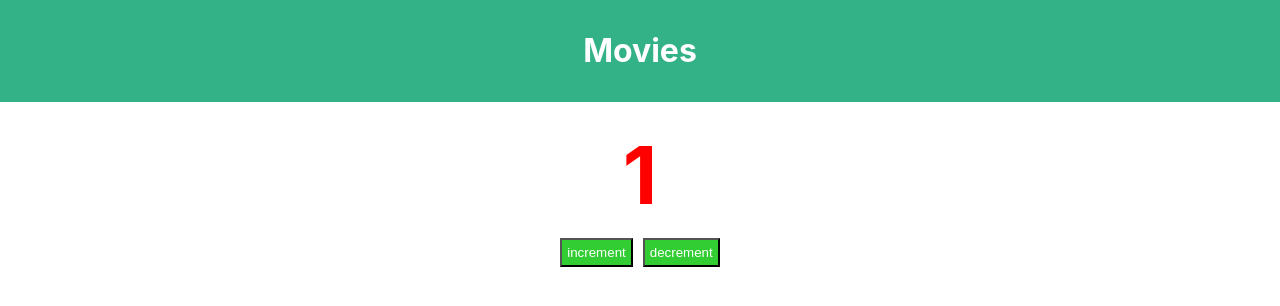
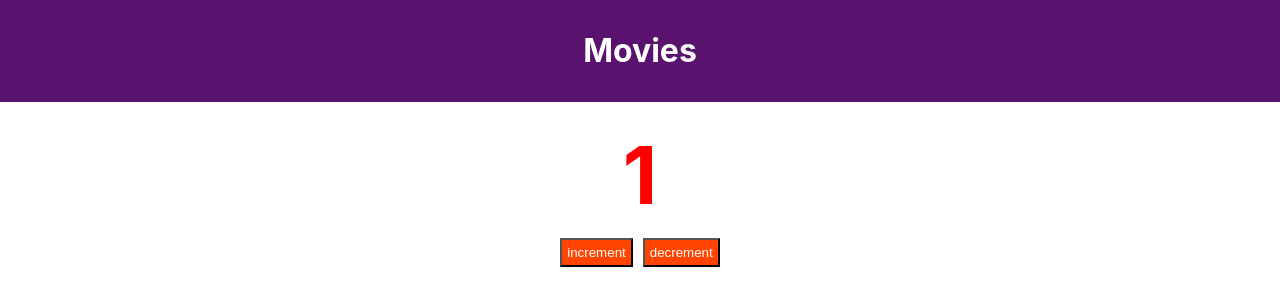
Before and after one commit to utshabkg/react-practice, a React (Create React App) app: page / in a window 1280 px wide. Shown: the top 306 px of the page. Built offline with nearby package versions, Linux system fonts and the light colour scheme.

Commit message:
minor change.

```diff
--- a/src/App.css
+++ b/src/App.css
@@ -27,7 +27,7 @@
 }
 
 .btn {
-  background-color: limegreen;
+  background-color: orangered;
   color: white;
   padding: 5px;
   margin: 5px;
--- a/src/components/header.css
+++ b/src/components/header.css
@@ -1,4 +1,4 @@
 .header {
-  background-color: rgb(51, 177, 135);
+  background-color: rgb(89, 19, 110);
   padding: 10px;
 }
```
